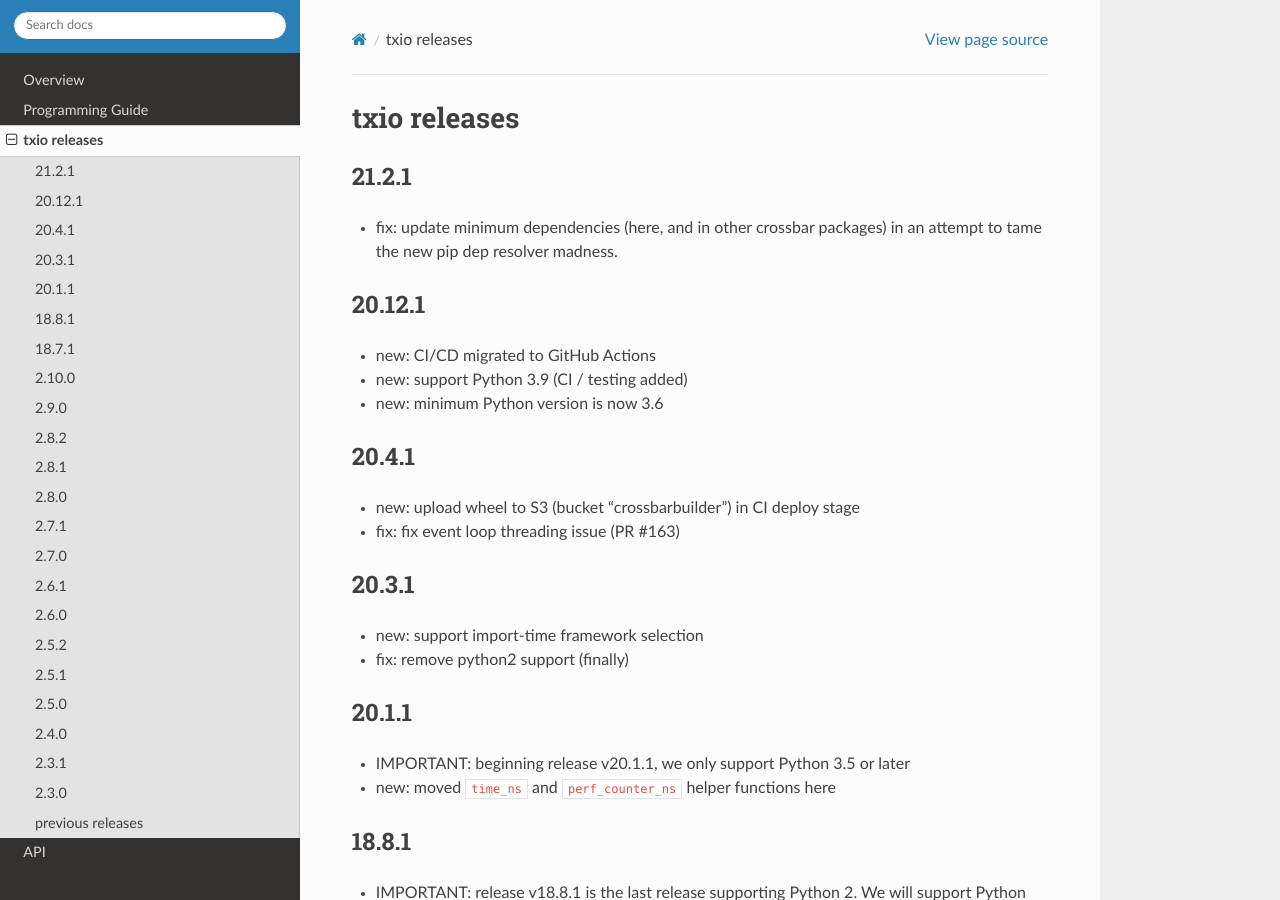
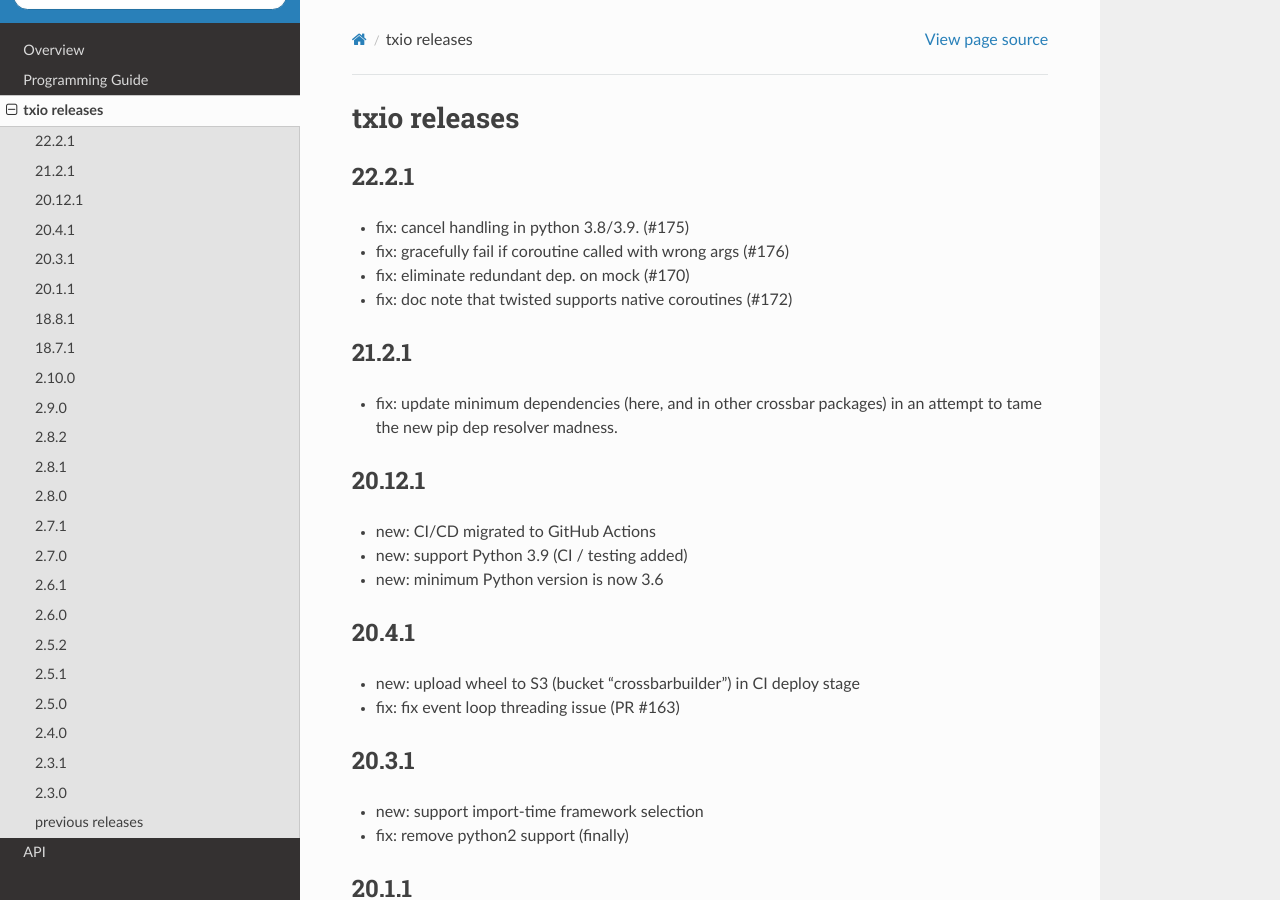
Before and after one commit to crossbario/txaio, a Sphinx documentation site: the page built from docs/releases.rst, in a window 1280 px wide and 900 px high. Built offline with Sphinx 7.4.7 and the Read the Docs theme 2.0.0, drawn with Linux system fonts in a browser that asks for light colours.

Commit message:
add changelog; bump version to 22.2.1 (#178)

```diff
--- a/docs/releases.rst
+++ b/docs/releases.rst
@@ -1,5 +1,13 @@
 txio releases
 =============
+
+22.2.1
+------
+
+- fix: cancel handling in python 3.8/3.9. (#175)
+- fix: gracefully fail if coroutine called with wrong args (#176)
+- fix: eliminate redundant dep. on mock (#170)
+- fix: doc note that twisted supports native coroutines (#172)
 
 21.2.1
 ------
--- a/txaio/_version.py
+++ b/txaio/_version.py
@@ -24,4 +24,4 @@
 #
 ###############################################################################
 
-__version__ = '21.2.1'
+__version__ = '22.2.1'
```
